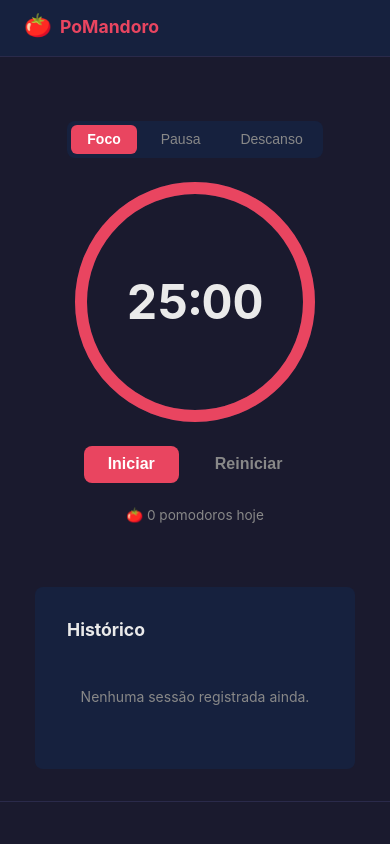
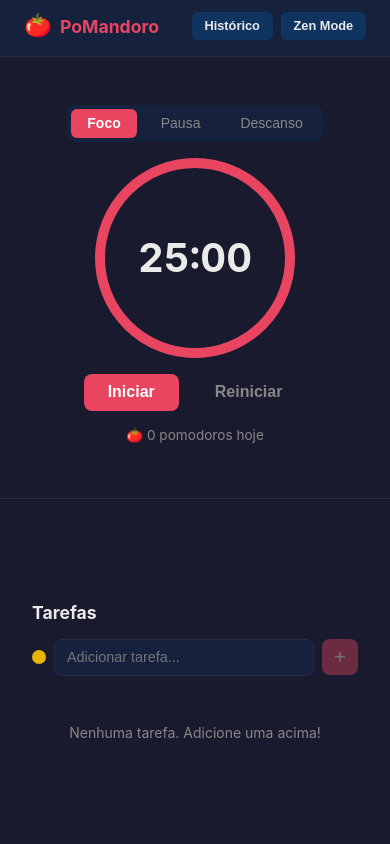
Before and after one commit to lleitep3/pomandoro, a Svelte app: page / in a window 390 px wide. Shown: the top 844 px of the page. Built offline with nearby package versions, Linux system fonts and the light colour scheme.

Commit message:
feat(ui): add zen mode, history modal, and responsive timer

```diff
--- a/src/App.svelte
+++ b/src/App.svelte
@@ -7,6 +7,8 @@
   import logo from './assets/icon.svg'
 
   let scrollY = $state(0)
+  let zenMode = $state(false)
+  let showHistory = $state(false)
 
   const modeLabels = {
     'work': 'Foco',
@@ -17,11 +19,13 @@
 
 <svelte:window bind:scrollY />
 
+{#if !zenMode}
   <header class="navbar">
     <div class="logo">
       <img src={logo} alt="PoMandoro" />
       <span>PoMandoro</span>
     </div>
+    <div class="nav-right">
       {#if scrollY > 150}
         <div class="mini-timer-wrap">
           <div
@@ -37,19 +41,41 @@
             <div class="mini-task" title={todos.activeTask.title}>{todos.activeTask.title}</div>
           {/if}
         </div>
+      {:else}
+        <div class="nav-actions">
+          <button class="nav-btn" onclick={() => showHistory = true}>Histórico</button>
+          <button class="nav-btn" onclick={() => zenMode = true}>Zen Mode</button>
+        </div>
       {/if}
+    </div>
   </header>
 
   <main class="layout">
     <section class="timer-section">
       <PomodoroTimer />
-    <HistoryList />
     </section>
     <div class="divider"></div>
     <section class="todo-section">
       <TodoList />
     </section>
   </main>
+{:else}
+  <main class="zen-layout">
+    <button class="btn-exit-zen" onclick={() => zenMode = false}>Sair do Modo Zen</button>
+    <PomodoroTimer />
+  </main>
+{/if}
+
+{#if showHistory}
+  <!-- svelte-ignore a11y_click_events_have_key_events -->
+  <!-- svelte-ignore a11y_no_static_element_interactions -->
+  <div class="modal-backdrop" onclick={() => showHistory = false}>
+    <div class="modal-content" onclick={(e) => e.stopPropagation()}>
+      <button class="btn-close-modal" onclick={() => showHistory = false}>✕</button>
+      <HistoryList />
+    </div>
+  </div>
+{/if}
 
 <style>
   :global(*, *::before, *::after) {
@@ -182,4 +208,99 @@
     overflow: hidden;
     text-overflow: ellipsis;
   }
+
+  .nav-right {
+    display: flex;
+    align-items: center;
+  }
+
+  .nav-actions {
+    display: flex;
+    gap: 0.5rem;
+    animation: fadeIn 0.3s ease;
+  }
+
+  .nav-btn {
+    background: var(--surface-hover);
+    color: var(--text);
+    border: none;
+    border-radius: 6px;
+    padding: 0.4rem 0.8rem;
+    font-size: 0.8rem;
+    cursor: pointer;
+    font-weight: 600;
+    transition: background 0.2s, color 0.2s;
+  }
+
+  .nav-btn:hover {
+    background: var(--accent);
+    color: #fff;
+  }
+
+  .zen-layout {
+    display: flex;
+    flex-direction: column;
+    align-items: center;
+    justify-content: center;
+    min-height: 100vh;
+    background: var(--bg);
+    position: relative;
+    padding: 2rem;
+  }
+
+  .btn-exit-zen {
+    position: absolute;
+    top: 20px;
+    right: 20px;
+    background: transparent;
+    border: 1px solid var(--border);
+    color: var(--text-muted);
+    padding: 0.5rem 1rem;
+    border-radius: 8px;
+    cursor: pointer;
+    transition: all 0.2s;
+  }
+
+  .btn-exit-zen:hover {
+    border-color: var(--accent);
+    color: var(--accent);
+  }
+
+  .modal-backdrop {
+    position: fixed;
+    top: 0; left: 0; right: 0; bottom: 0;
+    background: rgba(0,0,0,0.7);
+    display: flex;
+    align-items: center;
+    justify-content: center;
+    z-index: 1000;
+    padding: 1rem;
+    animation: fadeIn 0.2s ease;
+  }
+
+  .modal-content {
+    background: var(--bg);
+    border-radius: 12px;
+    position: relative;
+    max-width: 500px;
+    width: 100%;
+    max-height: 90vh;
+    overflow-y: auto;
+    box-shadow: 0 10px 30px rgba(0,0,0,0.5);
+  }
+
+  .btn-close-modal {
+    position: absolute;
+    top: 15px;
+    right: 15px;
+    background: transparent;
+    border: none;
+    color: var(--text-muted);
+    font-size: 1.2rem;
+    cursor: pointer;
+  }
+
+  .btn-close-modal:hover {
+    color: var(--accent);
+  }
 </style>
--- a/src/lib/components/HistoryList.svelte
+++ b/src/lib/components/HistoryList.svelte
@@ -58,7 +58,6 @@
     min-width: 320px;
     background: var(--surface);
     border-radius: 8px;
-    margin: 2rem;
   }
 
   .history-header {
--- a/src/lib/components/PomodoroTimer.svelte
+++ b/src/lib/components/PomodoroTimer.svelte
@@ -31,7 +31,7 @@
   </div>
 
   <div class="clock-wrap">
-    <svg width={SIZE} height={SIZE} viewBox="0 0 {SIZE} {SIZE}">
+    <svg class="clock-svg" viewBox="0 0 {SIZE} {SIZE}">
       <circle
         cx={SIZE / 2}
         cy={SIZE / 2}
@@ -117,6 +117,12 @@
     justify-content: center;
   }
 
+  .clock-svg {
+    width: 240px;
+    height: 240px;
+    max-width: 100%;
+  }
+
   .clock-label {
     position: absolute;
     display: flex;
@@ -184,4 +190,18 @@
     color: var(--text-muted);
     margin: 0;
   }
+
+  @media (max-width: 640px) {
+    .timer-panel {
+      padding: 1rem;
+      gap: 1rem;
+    }
+    .clock-svg {
+      width: 200px;
+      height: 200px;
+    }
+    .time {
+      font-size: 2.5rem;
+    }
+  }
 </style>
```
Lines whose indentation alone changed are shown as unchanged.
